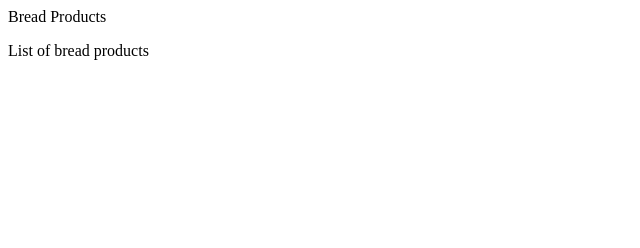
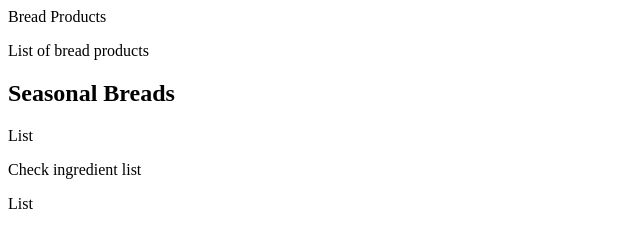
Before and after one commit to yentin3/com.bread.demo, a plain HTML site: page WebContent/index.html in a window 1280 px wide. Shown: the whole page, without its empty margins (0-640 px from the left). Drawn offline with Linux system fonts and the light colour scheme.

Commit message:
bug fix v1.1 for production

```diff
--- a/WebContent/index.html
+++ b/WebContent/index.html
@@ -8,5 +8,11 @@
 <h>Bread Products</h>
 
 <p>List of bread products</p>
+
+<h2>Seasonal Breads</h2>
+<p>List </p>
+Check
+<span>ingredient list
+<p>List</p>
 </body>
 </html>
```
